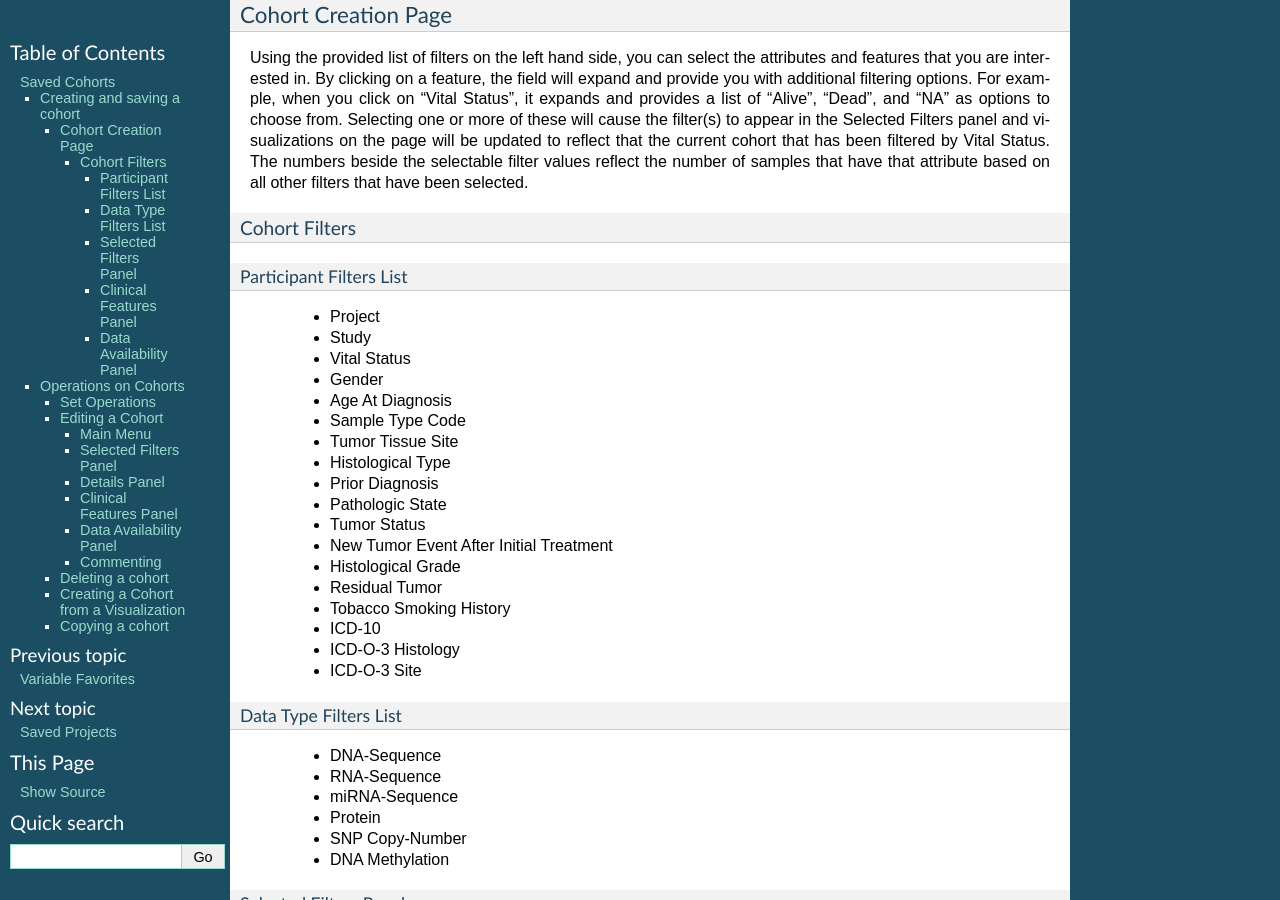
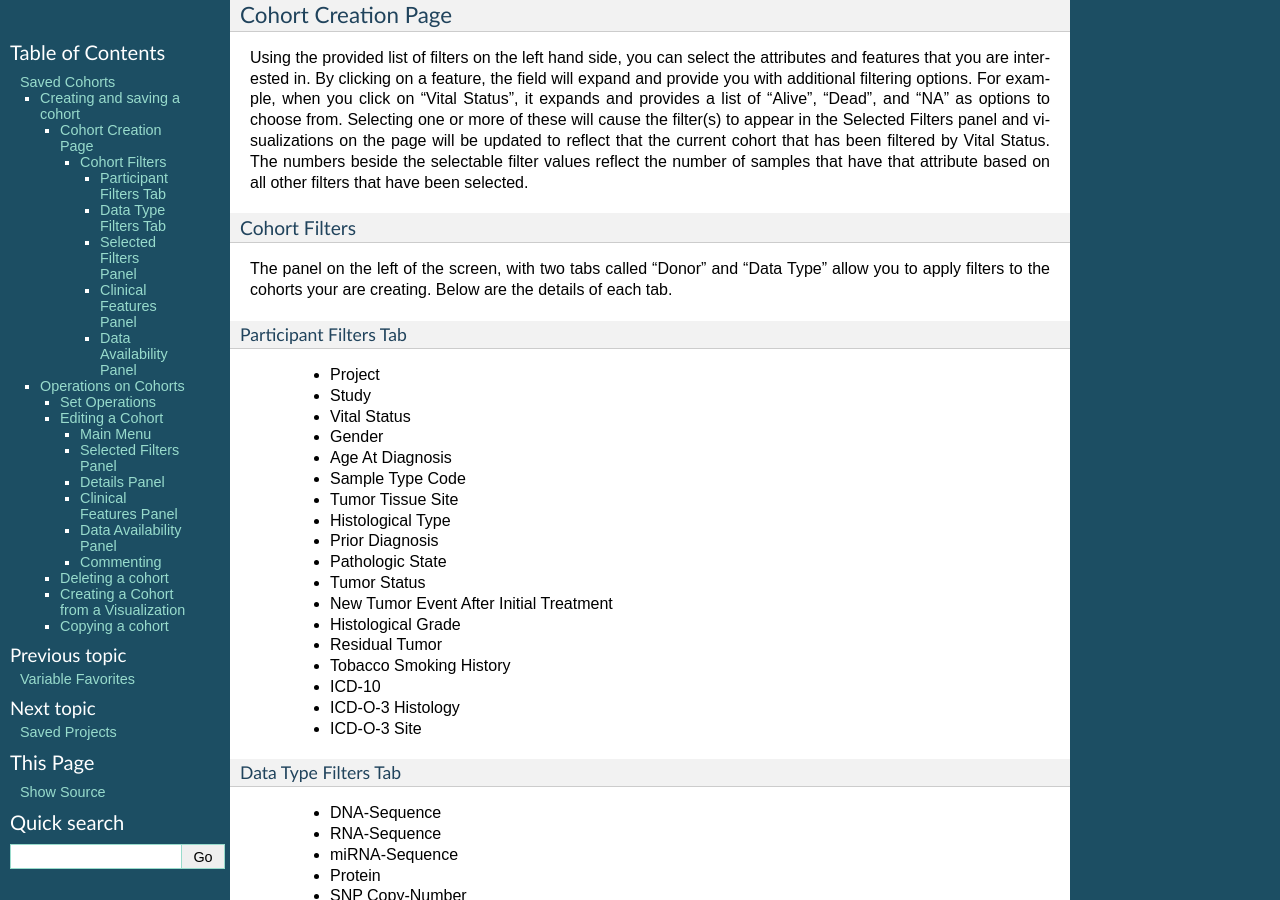
Before and after one commit to isb-cgc/readthedocs, a Sphinx documentation site: the page built from docs/source/sections/webapp/Saved-Cohorts.rst, in a window 1280 px wide and 900 px high, scrolled down 312 px. Built offline with Sphinx 7.4.7, drawn with Linux system fonts in a browser that asks for light colours.

Commit message:
Update Saved-Cohorts.rst

```diff
--- a/docs/source/sections/webapp/Saved-Cohorts.rst
+++ b/docs/source/sections/webapp/Saved-Cohorts.rst
@@ -28,8 +28,9 @@ have been selected.
 
 Cohort Filters
 --------------
+The panel on the left of the screen, with two tabs called "Donor" and "Data Type" allow you to apply filters to the cohorts your are creating.  Below are the details of each tab.
 
-Participant Filters List
+Participant Filters Tab
 ^^^^^^^^^^^^^^^^^^^^^^^^
 
     * Project
@@ -51,7 +52,7 @@ Participant Filters List
     * ICD-O-3 Histology
     * ICD-O-3 Site
 
-Data Type Filters List
+Data Type Filters Tab
 ^^^^^^^^^^^^^^^^^^^^^^
 
     * DNA-Sequence
```
